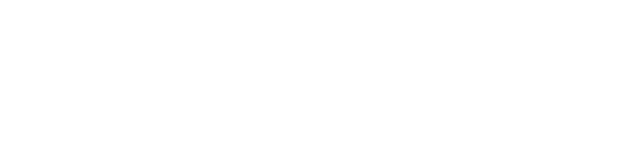
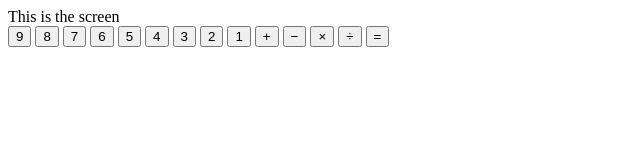
Before and after one commit to Quinn87/calculator, a plain HTML site: page index.html in a window 1280 px wide. Shown: the whole page, without its empty margins (0-640 px from the left). Drawn offline with Linux system fonts and the light colour scheme.

Commit message:
added buttons

```diff
--- a/index.html
+++ b/index.html
@@ -10,6 +10,27 @@
 </head>
 
 <body>
+    <div class="calculator">
+        <div class="screen">
+            This is the screen
+        </div>
+        <div class="buttons">
+            <button>9</button>
+            <button>8</button>
+            <button>7</button>
+            <button>6</button>
+            <button>5</button>
+            <button>4</button>
+            <button>3</button>
+            <button>2</button>
+            <button>1</button>
+            <button>&plus;</button>
+            <button>&minus;</button>
+            <button>&times;</button>
+            <button>&divide;</button>
+            <button>&equals;</button>
+        </div>
+    </div>
 
     <script src="app.js"></script>
 </body>
```
